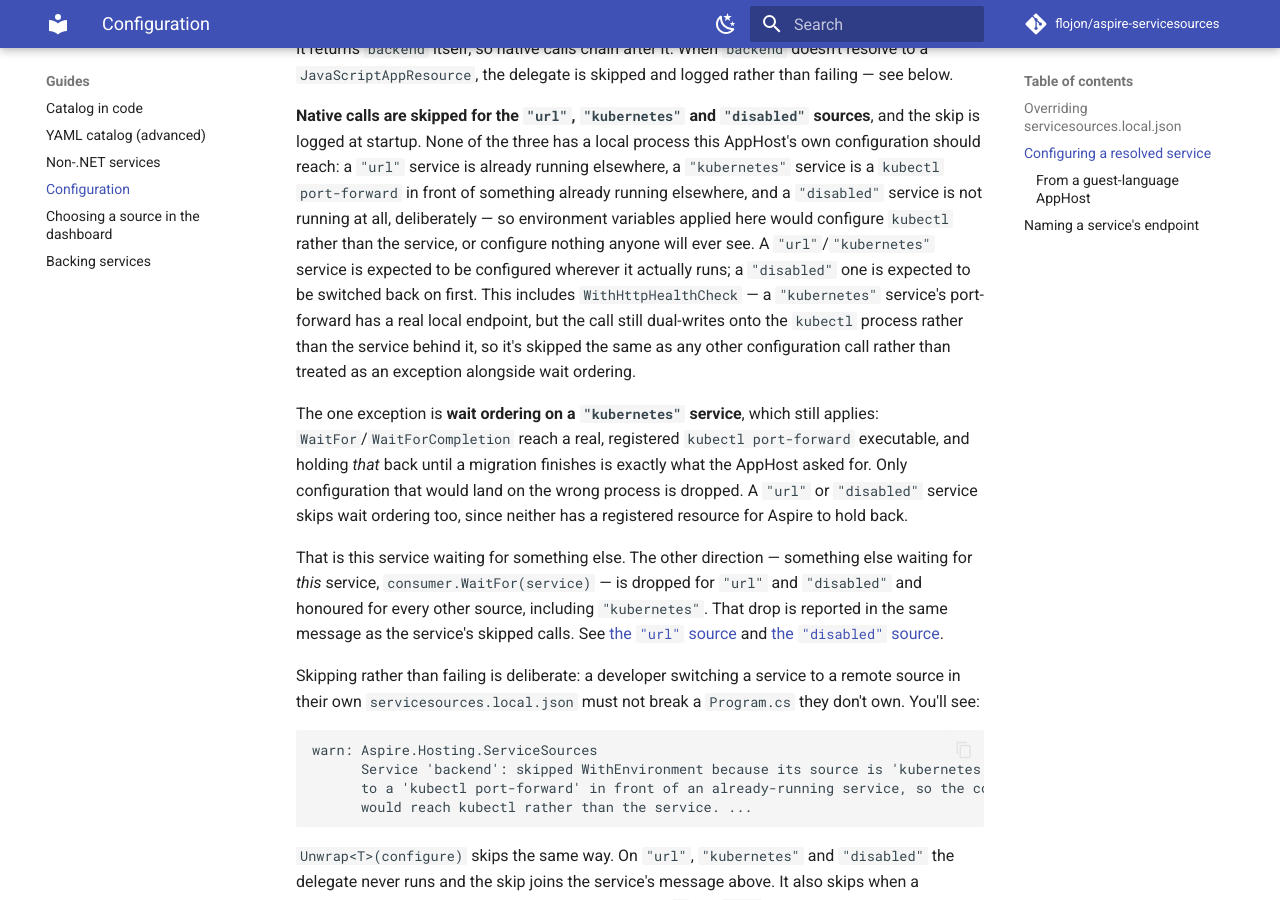
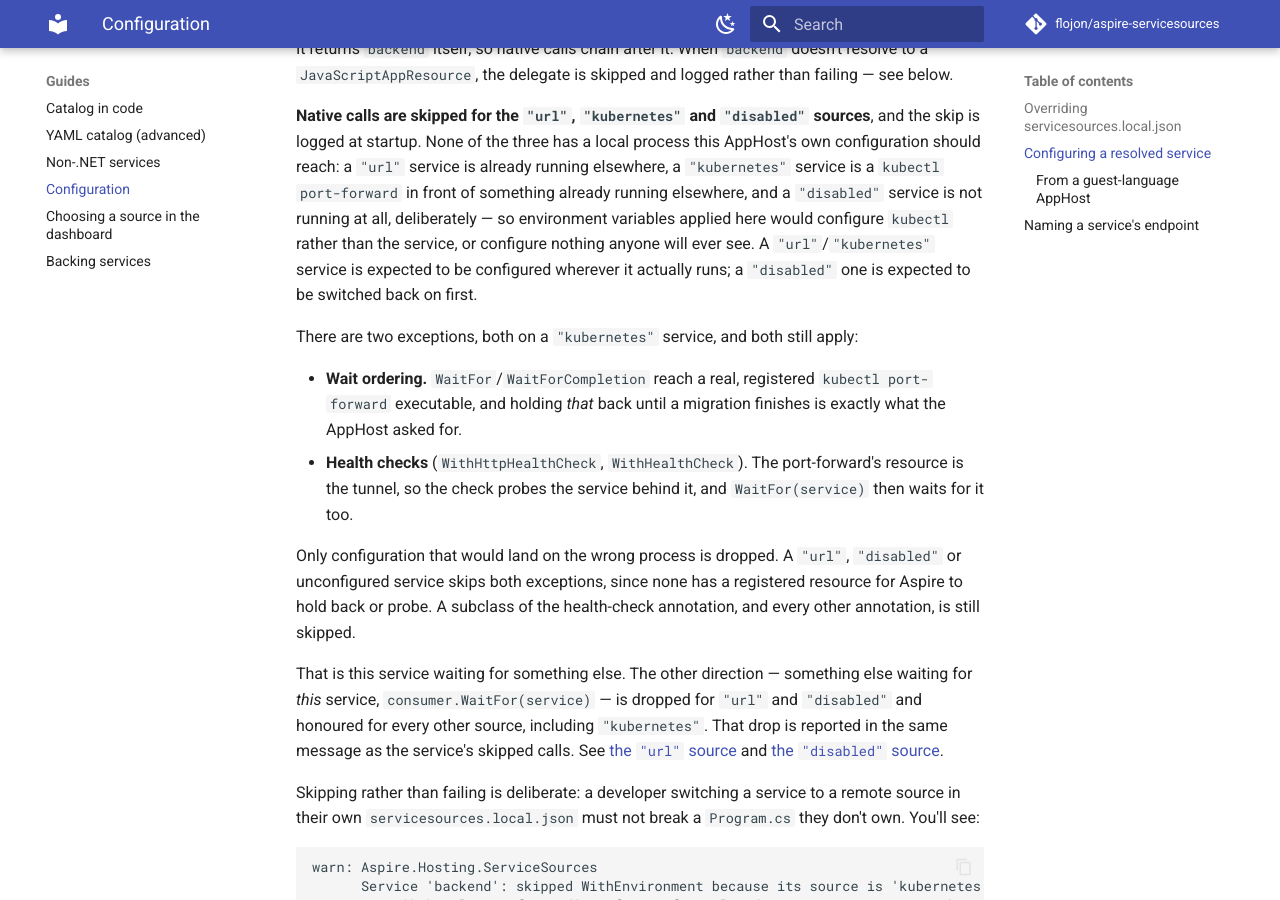
Before and after one commit to flojon/aspire-servicesources, an MkDocs documentation site: the page built from docs/guides/configuration.md, in a window 1280 px wide and 900 px high, scrolled down 4838 px. Built offline with MkDocs 1.6.1 and Material for MkDocs 9.7.7, drawn with Linux system fonts in a browser that asks for light colours; comment, search, counter and statistics services are not loaded.

Commit message:
Document health checks on a kubernetes service (#399)
Co-Authored-By: Claude Sonnet 5.5 <noreply@anthropic.com>

```diff
--- a/docs/guides/configuration.md
+++ b/docs/guides/configuration.md
@@ -220,16 +220,18 @@ port-forward` in front of something already running elsewhere, and a `"disabled"
 running at all, deliberately — so environment variables applied here would configure `kubectl`
 rather than the service, or configure nothing anyone will ever see. A `"url"`/`"kubernetes"`
 service is expected to be configured wherever it actually runs; a `"disabled"` one is expected to
-be switched back on first. This includes `WithHttpHealthCheck` — a `"kubernetes"` service's
-port-forward has a real local endpoint, but the call still dual-writes onto the `kubectl` process
-rather than the service behind it, so it's skipped the same as any other configuration call rather
-than treated as an exception alongside wait ordering.
+be switched back on first.
 
-The one exception is **wait ordering on a `"kubernetes"` service**, which still applies:
-`WaitFor`/`WaitForCompletion` reach a real, registered `kubectl port-forward` executable, and
-holding *that* back until a migration finishes is exactly what the AppHost asked for. Only
-configuration that would land on the wrong process is dropped. A `"url"` or `"disabled"` service
-skips wait ordering too, since neither has a registered resource for Aspire to hold back.
+There are two exceptions, both on a `"kubernetes"` service, and both still apply:
+
+- **Wait ordering.** `WaitFor`/`WaitForCompletion` reach a real, registered `kubectl port-forward`
+  executable, and holding *that* back until a migration finishes is exactly what the AppHost asked for.
+- **Health checks** (`WithHttpHealthCheck`, `WithHealthCheck`). The port-forward's resource is the
+  tunnel, so the check probes the service behind it, and `WaitFor(service)` then waits for it too.
+
+Only configuration that would land on the wrong process is dropped. A `"url"`, `"disabled"` or
+unconfigured service skips both exceptions, since none has a registered resource for Aspire to hold
+back or probe. A subclass of the health-check annotation, and every other annotation, is still skipped.
 
 That is this service waiting for something else. The other direction — something else waiting for
 *this* service, `consumer.WaitFor(service)` — is dropped for `"url"` and `"disabled"` and honoured
```
Also changed, not shown: CHANGELOG.md (+6 -0 lines), docs/sources/kubernetes.md (+15 -0 lines).
